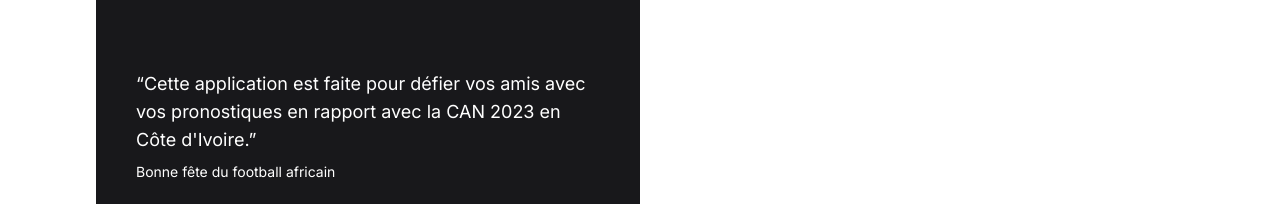
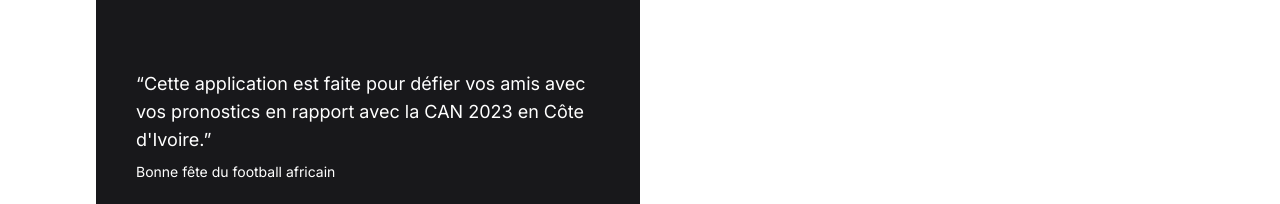
Before and after one commit to OLuai/can23-prono, a Next.js app: page /login in a window 1280 px wide. Shown: the part 482-686 px from the top of the page. Built offline with nearby package versions, Linux system fonts and the light colour scheme; no server answers.

Commit message:
pronostic

```diff
--- a/src/app/login/page.tsx
+++ b/src/app/login/page.tsx
@@ -43,7 +43,7 @@ export default async function Login() {
           <div className="relative z-20 mt-auto">
             <blockquote className="space-y-2">
               <p className="text-lg">
-                &ldquo;Cette application est faite pour défier vos amis avec vos pronostiques en rapport avec la CAN 2023 en Côte d'Ivoire.&rdquo;
+                &ldquo;Cette application est faite pour défier vos amis avec vos pronostics en rapport avec la CAN 2023 en Côte d'Ivoire.&rdquo;
               </p>
               <footer className="text-sm">Bonne fête du football africain</footer>
             </blockquote>
--- a/src/config/site.ts
+++ b/src/config/site.ts
@@ -6,7 +6,7 @@ export const siteConfig: SiteConfig = {
   name: "Prono CAN 2023",
   author: "Ghostscripter",
   description:
-    "Application pour faire des pronostiques sur la CAN2023.",
+    "Application pour faire des pronostics sur la CAN2023.",
   keywords: ["CAN", "AFCON", "Pronostic"],
   url: {
     base: env.NEXT_PUBLIC_APP_URL,
```
